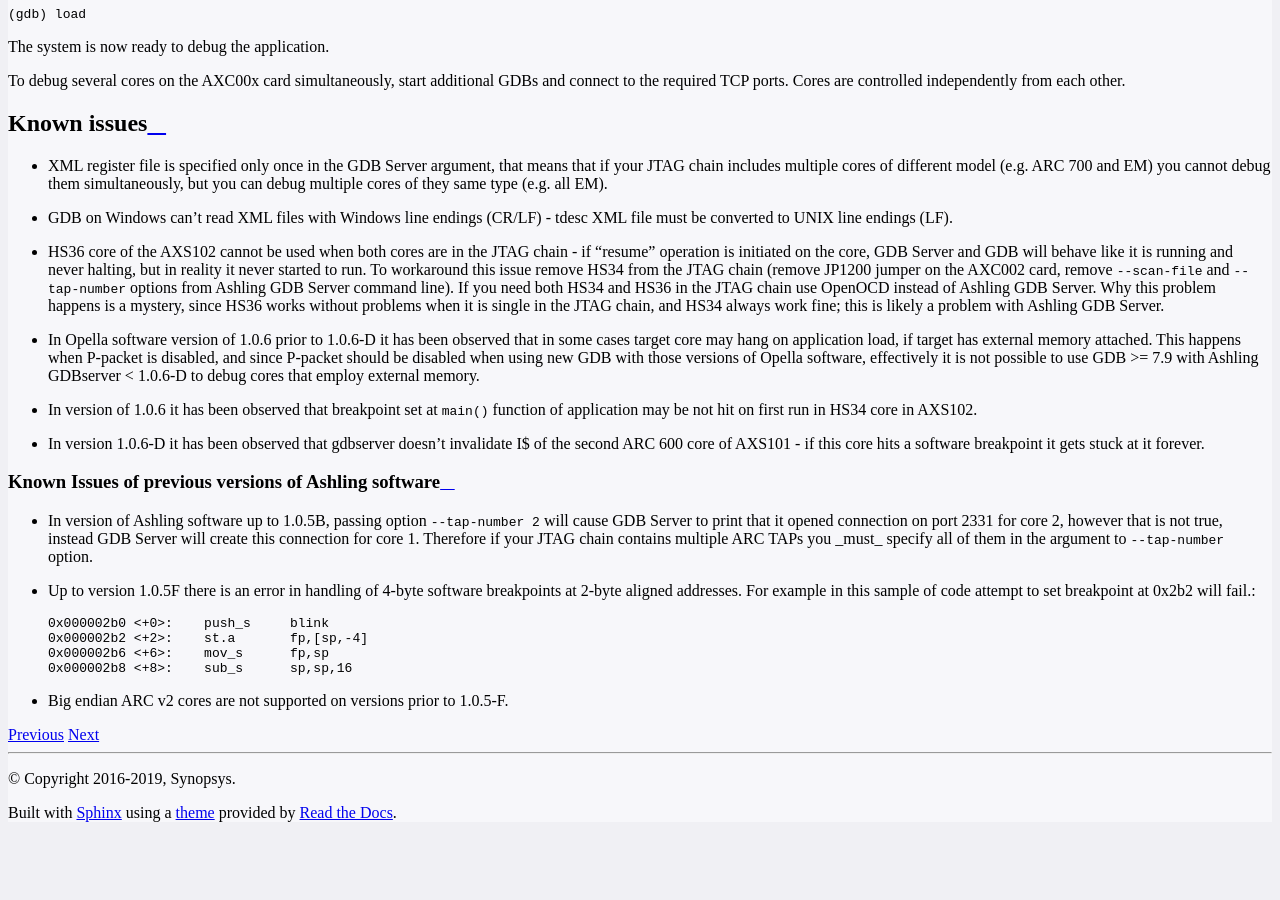
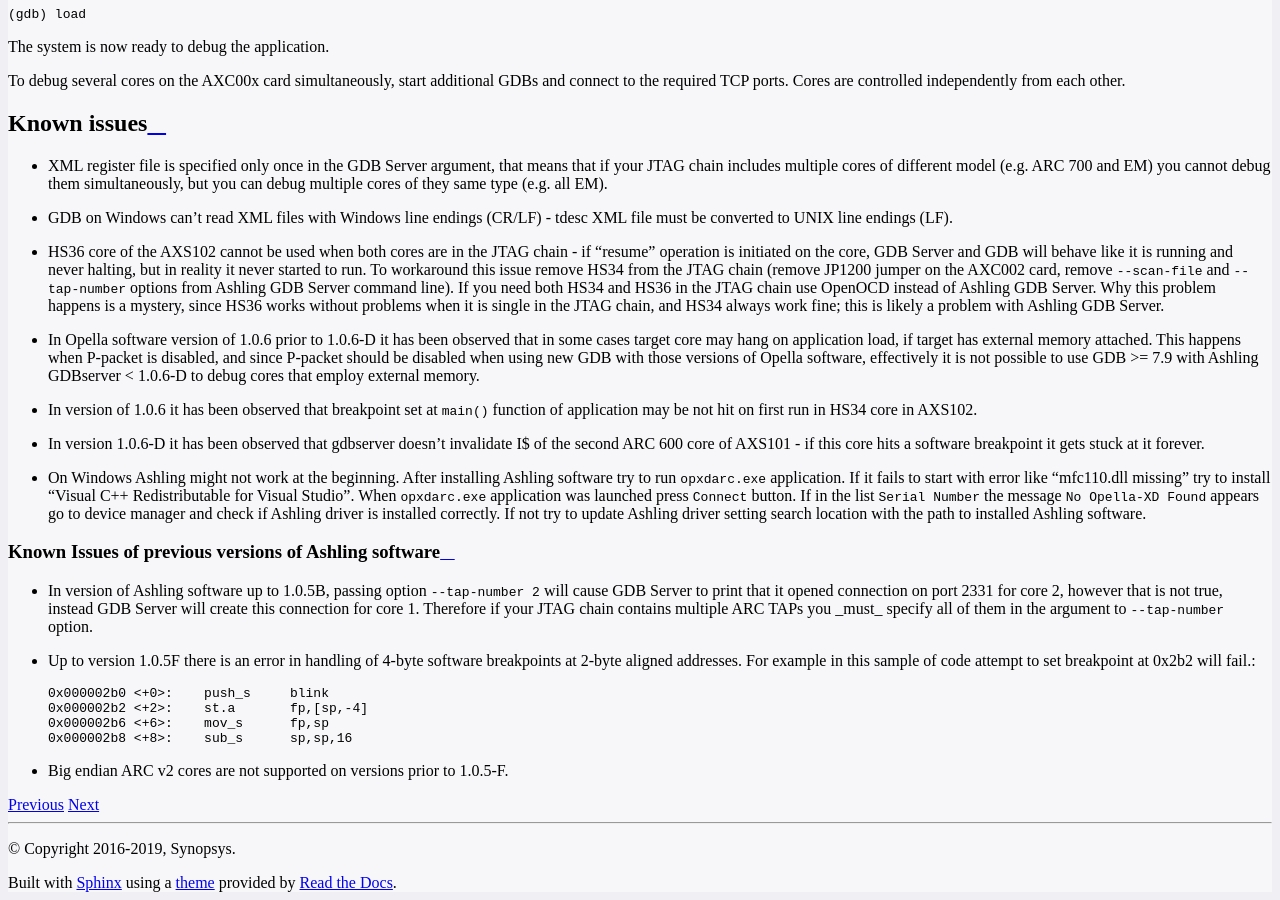
Before and after one commit to foss-for-synopsys-dwc-arc-processors/toolchain, a Sphinx documentation site: the page built from doc/baremetal/ashling-axs.rst, in a window 1280 px wide and 900 px high, scrolled down 1949 px. Built offline with Sphinx 7.4.7 and the Read the Docs theme 2.0.0, drawn with Linux system fonts in a browser that asks for light colours; before the commit the page ends 2779 px from its top, so only the background shows below that.

Commit message:
Add Windows issues to Ashling Known issues list
Signed-off-by: Evgeniy Didin <didin@synopsys.com>

```diff
--- a/doc/baremetal/ashling-axs.rst
+++ b/doc/baremetal/ashling-axs.rst
@@ -163,6 +163,14 @@ Known issues
   of the second ARC 600 core of AXS101 - if this core hits a software
   breakpoint it gets stuck at it forever.
 
+* On Windows Ashling might not work at the beginning. After installing Ashling
+  software try to run ``opxdarc.exe`` application. If it fails to start with error
+  like "mfc110.dll missing" try to install "Visual C++ Redistributable for Visual
+  Studio". When ``opxdarc.exe`` application was launched press ``Connect`` button.
+  If in the list ``Serial Number`` the message ``No Opella-XD Found`` appears
+  go to device manager and check if Ashling driver is installed correctly.
+  If not try to update Ashling driver setting search location with the path
+  to installed Ashling software.
 
 Known Issues of previous versions of Ashling software
 ^^^^^^^^^^^^^^^^^^^^^^^^^^^^^^^^^^^^^^^^^^^^^^^^^^^^^
```
